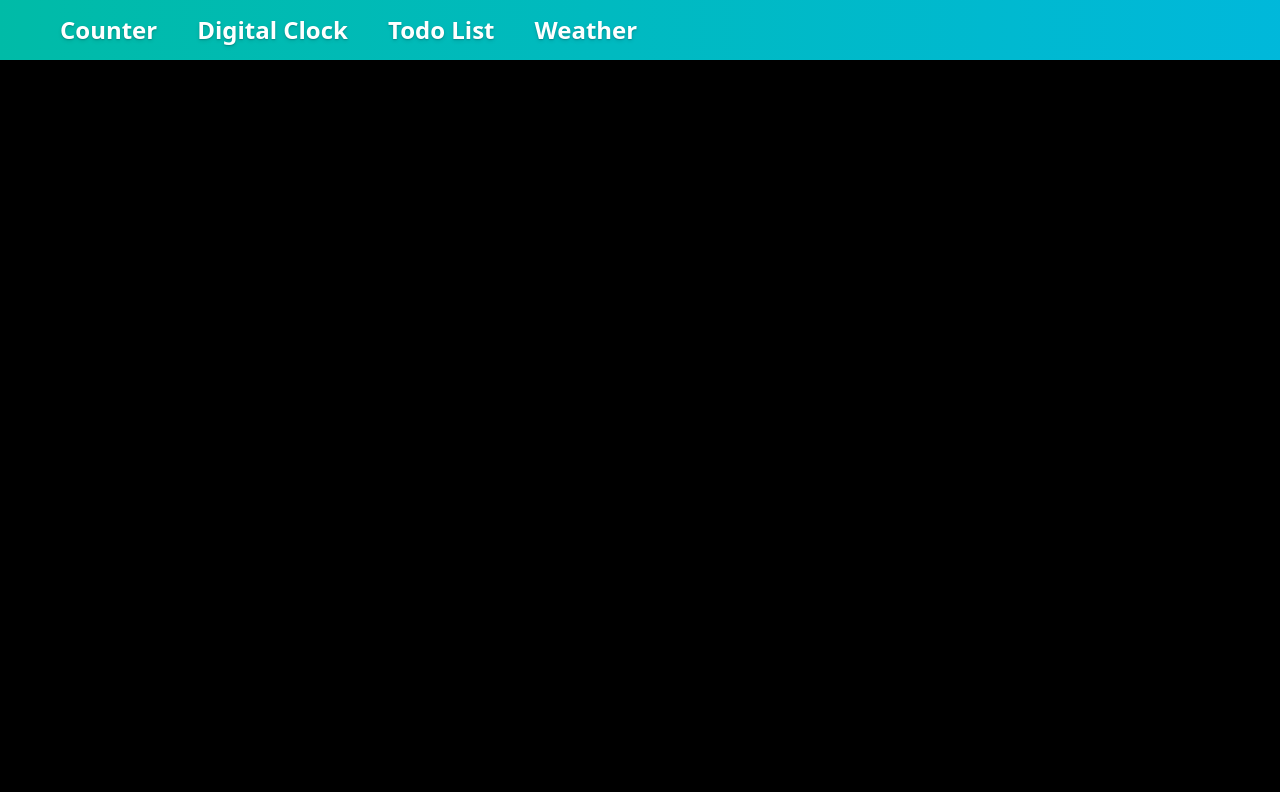
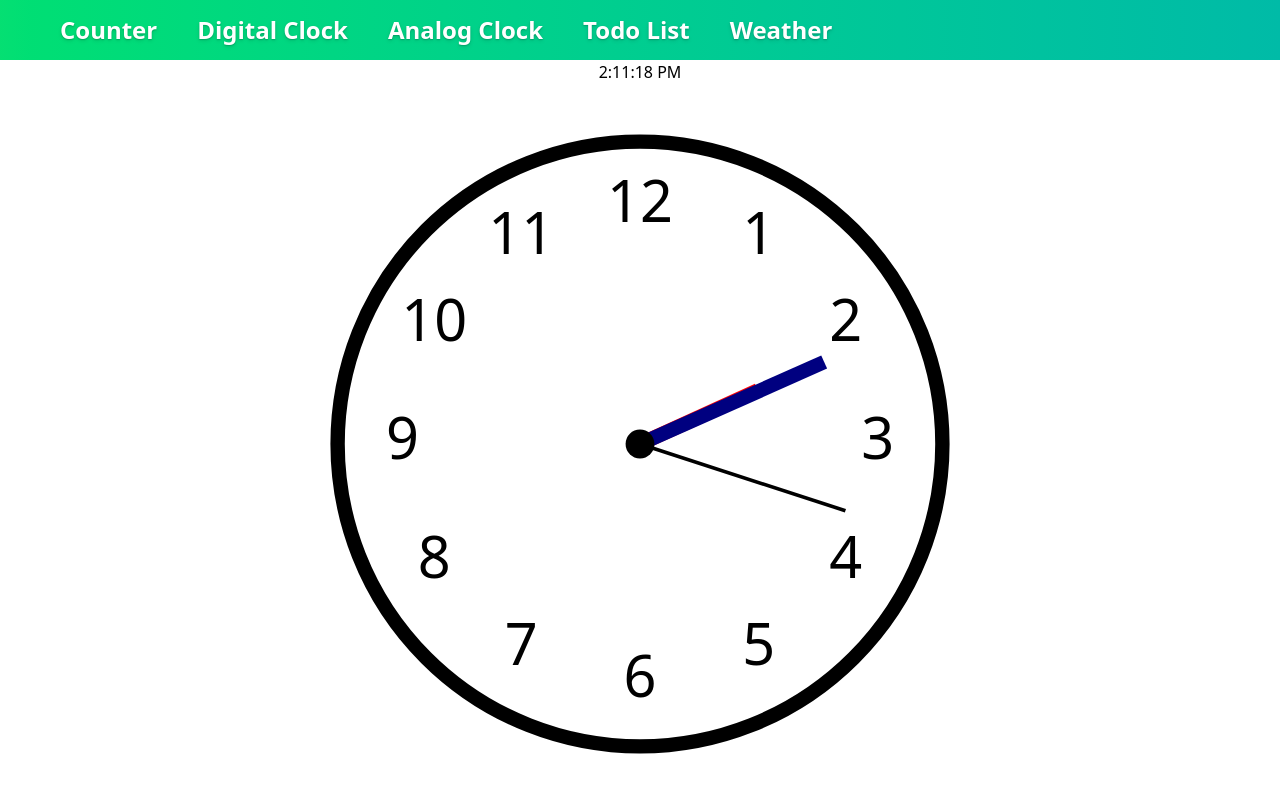
Before and after one commit to saitejavadagam/React-mini-projects, a React (Vite) app: page /analogclock in a window 1280 px wide. Shown: the top 792 px of the page. Built offline with nearby package versions, Linux system fonts and the light colour scheme.

Commit message:
ADD Analog Clock

```diff
--- a/src/App.jsx
+++ b/src/App.jsx
@@ -3,6 +3,7 @@ import { Route,Routes } from 'react-router-dom'
 import './App.css'
 import Navbar from './components/Navbar'
 import Loader from './components/Loader';
+import AnalogClock from './pages/AnalogClock';
 
 const Counter = React.lazy(()=>import("./pages/Counter"));
 const DigitalClock = React.lazy(()=>import("./pages/DigitalClock"));
@@ -21,6 +22,7 @@ const App = () => {
         <Routes>
           <Route path="/counter" element={<Counter setGradient={setGradient} />} />
           <Route path="/digitalclock" element={<DigitalClock setGradient={setGradient} />} />
+          <Route path="/analogclock" element={<AnalogClock setGradient={setGradient} />} />
           <Route path="/todolist" element={<TodoList setGradient={setGradient} />} />
           <Route path="/weather" element={<Weather setGradient={setGradient} />} />
         </Routes>
--- /dev/null
+++ b/src/components/HourHand.jsx
@@ -0,0 +1,13 @@
+import React from 'react'
+
+const HourHand = React.memo(({hours,minutes}) => {
+
+  const angle = (hours % 12) * 30 + minutes * 0.5;
+  return (
+    <g transform={`rotate(${angle})`}>
+        <rect width="2" height="18" x="-1" y="-18" fill="red" />
+    </g>
+  )
+});
+
+export default HourHand
--- /dev/null
+++ b/src/components/MinuteHand.jsx
@@ -0,0 +1,11 @@
+import React from 'react'
+
+const MinuteHand = React.memo(({minutes}) => {
+  return (
+    <g transform={`rotate(${minutes * 6})`}>
+            <rect width="2" height="28" x="-1" y="-28" fill="navy" />
+          </g>
+  )
+})
+
+export default MinuteHand
--- a/src/components/Navbar.jsx
+++ b/src/components/Navbar.jsx
@@ -8,6 +8,7 @@ const Navbar = ({gradient}) => {
     >
         <Link to="/counter">Counter</Link>
         <Link to="/digitalclock">Digital Clock</Link>
+        <Link to="/analogclock">Analog Clock</Link>
         <Link to="/todolist">Todo List</Link>
         <Link to="/weather">Weather</Link>
     </nav>
--- /dev/null
+++ b/src/components/SecondHand.jsx
@@ -0,0 +1,11 @@
+import React from 'react'
+
+const SecondHand = React.memo(({seconds}) => {
+  return (
+    <g transform={`rotate(${seconds * 6})`}>
+    <rect width=".5" height="30" x="-.25" y="-30" fill="black" />
+  </g>
+  )
+});
+
+export default SecondHand
--- /dev/null
+++ b/src/pages/AnalogClock.jsx
@@ -0,0 +1,69 @@
+import { useEffect, useState } from 'react'
+import SecondHand from '../components/SecondHand';
+import MinuteHand from '../components/MinuteHand';
+import HourHand from '../components/HourHand';
+
+const AnalogClock = ({setGradient}) => {
+
+
+  useEffect(()=>{
+        setGradient("bg-linear-to-r from-green-400 to-teal-500")
+    },[])
+
+  const fontSize = "8";
+  const [time, setTime] = useState(new Date());
+
+  const digits = [
+    { number: "12", angle: 0 },
+    { number: "1", angle: 30 },
+    { number: "2", angle: 60 },
+    { number: "3", angle: 90 },
+    { number: "4", angle: 120 },
+    { number: "5", angle: 150 },
+    { number: "6", angle: 180 },
+    { number: "7", angle: 210 },
+    { number: "8", angle: 240 },
+    { number: "9", angle: 270 },
+    { number: "10", angle: 300 },
+    { number: "11", angle: 330 },
+  ];
+
+  useEffect(() => {
+    const interval = setInterval(() => setTime(new Date()), 1000);
+    return () => clearInterval(interval);
+  }, []);
+
+  return (
+    <div style={{ textAlign: "center" }} className='bg-white'>
+      <h3>{time.toLocaleTimeString()}</h3>
+      <svg viewBox="0 0 160 100" width="100vw" height="90vh">
+        <g transform="translate(80,50)" fontSize={fontSize}>
+          <circle r="42" fill="none" stroke="black" strokeWidth="2" />
+
+          {digits.map(({ number, angle }) => (
+            <g key={number} transform={`rotate(${angle})`}>
+              <g transform={`translate(0, -33) rotate(-${angle})`}>
+                <text textAnchor="middle" dominantBaseline="middle">
+                  {number}
+                </text>
+              </g>
+            </g>
+          ))}
+
+          {/* Hour hand */}
+          <HourHand hours={time.getHours()} minutes={time.getMinutes()}/>
+
+          {/* Minute hand */}
+          <MinuteHand minutes={time.getMinutes()}/>
+
+          {/* Seconds hand */}
+          <SecondHand seconds={time.getSeconds()}/>
+
+          <circle r="2" fill="black" />
+        </g>
+      </svg>
+    </div>
+  );
+};
+
+export default AnalogClock;
--- a/src/pages/Calculator.jsx
+++ b/src/pages/Calculator.jsx
@@ -1,5 +1,5 @@
 /* eslint-disable react-hooks/exhaustive-deps */
-import React, { useEffect } from 'react'
+import { useEffect } from 'react'
 
 const Calculator = ({setGradient}) => {
 
```
